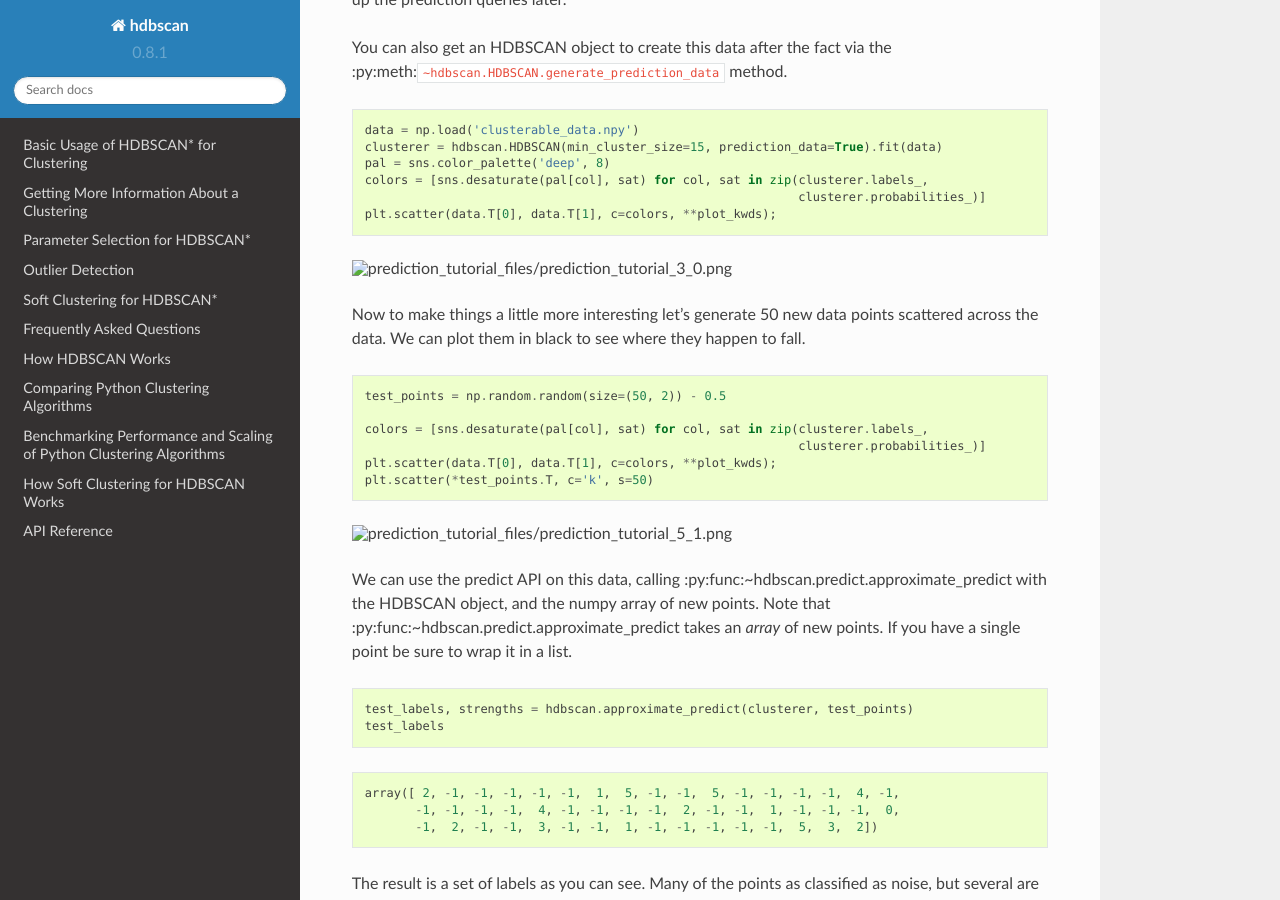
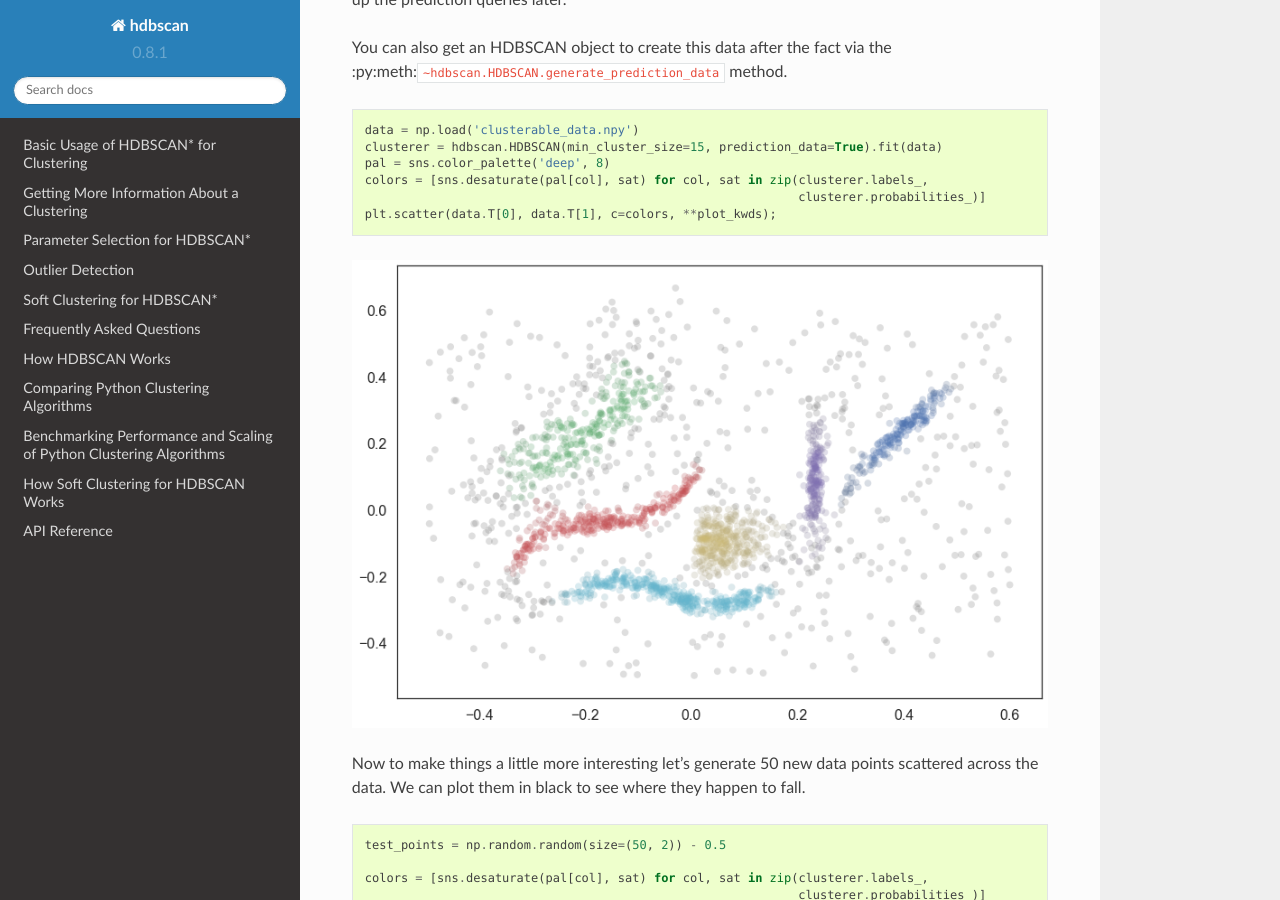
Before and after one commit to scikit-learn-contrib/hdbscan, a Sphinx documentation site: the page built from docs/prediction_tutorial.rst, in a window 1280 px wide and 900 px high, scrolled down 655 px. Built offline with Sphinx 7.4.7 and the Read the Docs theme 2.0.0, drawn with Linux system fonts in a browser that asks for light colours; formulas are drawn with MathJax 3.

Commit message:
DOC : image paths in prediction tutorial

```diff
--- a/docs/prediction_tutorial.rst
+++ b/docs/prediction_tutorial.rst
@@ -45,7 +45,7 @@ via the :py:meth:``~hdbscan.HDBSCAN.generate_prediction_data`` method.
 
 
 
-.. image:: prediction_tutorial_files/prediction_tutorial_3_0.png
+.. image:: images/prediction_tutorial_3_0.png
 
 
 Now to make things a little more interesting let's generate 50 new data
@@ -63,7 +63,7 @@ they happen to fall.
 
 
 
-.. image:: prediction_tutorial_files/prediction_tutorial_5_1.png
+.. image:: images/prediction_tutorial_5_1.png
 
 
 We can use the predict API on this data, calling
```
Also changed, not shown: other parts of docs/prediction_tutorial.rst (+1 -1 lines).
